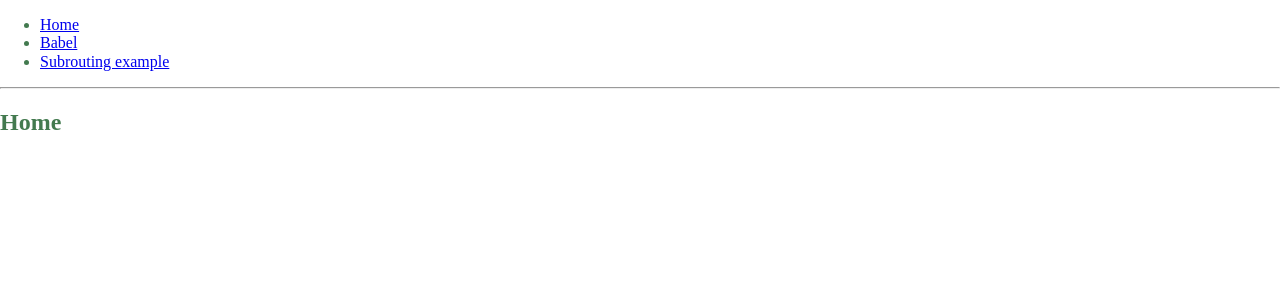
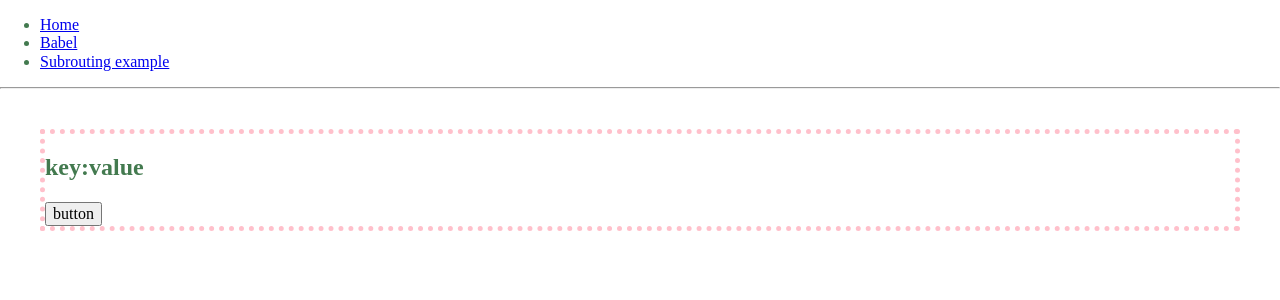
Before and after one commit to bcourtney5965/reactSeed, a React (Vite) app: page / in a window 1280 px wide. Shown: the top 300 px of the page. Built offline with nearby package versions, Linux system fonts and the light colour scheme.

Commit message:
Adds redux and moves a few things around

```diff
--- a/client/App.js
+++ b/client/App.js
@@ -1,9 +1,16 @@
-import React from "react";
-import { BrowserRouter as Router, Route, Link } from "react-router-dom";
-import Babel from "./src/Babel/index.js";
-import Topics from "./src/Topics/index.js";
+import React from 'react';
+import { BrowserRouter as Router, Route, Link } from 'react-router-dom';
+import { createStore } from 'redux';
+import Babel from './src/Babel/index.js';
+import Topics from './src/Topics/index.js';
+import Home from './src/Home/index.js';
+import { Provider } from 'react-redux';
+import RootReducer from '../client/redux/reducers/baseReducer.js';
+
+var initStore = createStore(RootReducer);
 
 const App = () => (
+  <Provider store={initStore}>
     <Router>
       <div>
         <ul>
@@ -25,18 +32,50 @@ const App = () => (
         <Route path="/topics" component={Topics} />
       </div>
     </Router>
-);
-
-const Home = () => (
-  <div>
-    <h2>Home</h2>
-  </div>
-);
-
-const About = () => (
-  <div>
-    <h2>About</h2>
-  </div>
+  </Provider>
 );
 
 export default App;
+
+// import React from "react";
+// import { BrowserRouter as Router, Route, Link } from "react-router-dom";
+// import Babel from "./src/Babel/index.js";
+// import Topics from "./src/Topics/index.js";
+
+// const App = () => (
+//   <Router>
+//     <div>
+//       <ul>
+//         <li>
+//           <Link to="/">Home</Link>
+//         </li>
+//         <li>
+//           <Link to="/babel">Babel</Link>
+//         </li>
+//         <li>
+//           <Link to="/topics">Subrouting example</Link>
+//         </li>
+//       </ul>
+
+//       <hr />
+
+//       <Route exact path="/" component={Home} />
+//       <Route path="/babel" component={Babel} />
+//       <Route path="/topics" component={Topics} />
+//     </div>
+//   </Router>
+// );
+
+// const Home = () => (
+//   <div>
+//     <h2>Home</h2>
+//   </div>
+// );
+
+// const About = () => (
+//   <div>
+//     <h2>About</h2>
+//   </div>
+// );
+
+// export default App;
--- /dev/null
+++ b/client/redux/actions/index.js
@@ -0,0 +1,9 @@
+import * as ActionTypes from '../constants/ActionTypes.js';
+
+export function sampleAction(data) {
+  console.log('scalloped potatoes:::::: inside sampleAction');
+  return {
+    type: ActionTypes.SAMPLE_ACTION,
+    data: data
+  };
+}
--- /dev/null
+++ b/client/redux/constants/actionTypes.js
@@ -0,0 +1 @@
+export const SAMPLE_ACTION = 'SAMPLE_ACTION';
--- /dev/null
+++ b/client/redux/reducers/baseReducer.js
@@ -0,0 +1,18 @@
+import * as ActionTypes from '../constants/actionTypes.js';
+// import * as _ from 'lodash';
+// import GeneralUtils from '../../utils/GeneralUtils';
+
+// export
+const getInitialState = () => ({
+  key: 'value'
+});
+
+export default (state = getInitialState(), action) => {
+  console.log('scalloped potatoes::: inside the reducer function');
+  switch (action.type) {
+    case ActionTypes.SAMPLE_ACTION:
+      return Object.assign({}, state, { key: action.data });
+    default:
+      return state;
+  }
+};
--- /dev/null
+++ b/client/src/Home/index.js
@@ -0,0 +1,54 @@
+import React, { Component } from 'react';
+import * as _ from 'lodash';
+import './style.scss';
+// import GeneralUtils from '../utils/GeneralUtils';
+import { connect } from 'react-redux';
+import { sampleAction } from '../../redux/actions/index';
+
+class Home extends Component {
+  constructor(props) {
+    super(props);
+    this.handleOnClick = this.handleOnClick.bind(this);
+  }
+
+  handleOnClick() {
+    console.log('scalloped potatoes:::::: inside handleOnClick');
+    const { sampleAction } = this.props;
+    sampleAction('Lime Pie!');
+  }
+
+  render() {
+    const { value } = this.props;
+    return (
+      <div className="DottedBoxHome">
+        <h2>
+          key:
+          {value}
+        </h2>
+        <button onClick={this.handleOnClick}>button</button>
+      </div>
+    );
+  }
+}
+
+// give access to state from this component (access via props)
+/* istanbul ignore next */
+function mapStateToProps(state, ownProps) {
+  // let referenceObject = Object.assign({}, state.base.fetchedData, { formData: state.base.formData, tab: state.base.tab });
+  return {
+    value: state.key
+  };
+}
+
+// give access to dispatch from this component (access via props)
+/* istanbul ignore next */
+function mapDispatchToProps(dispatch) {
+  return {
+    sampleAction: options => dispatch(sampleAction(options))
+  };
+}
+
+export default connect(
+  mapStateToProps,
+  mapDispatchToProps
+)(Home);
--- /dev/null
+++ b/client/src/Home/style.scss
@@ -0,0 +1,4 @@
+.DottedBoxHome {
+  margin: 40px;
+  border: 5px dotted pink;
+}
```
Also changed, not shown: client/redux/reducers/index.js (added), client/src/Home/view.js (added). Lines whose indentation alone changed are shown as unchanged.
